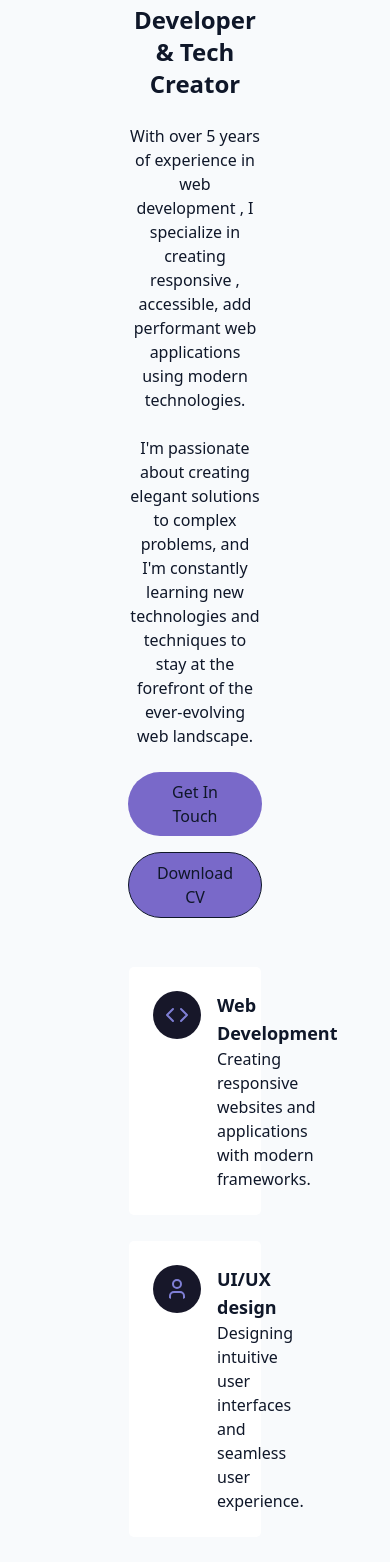
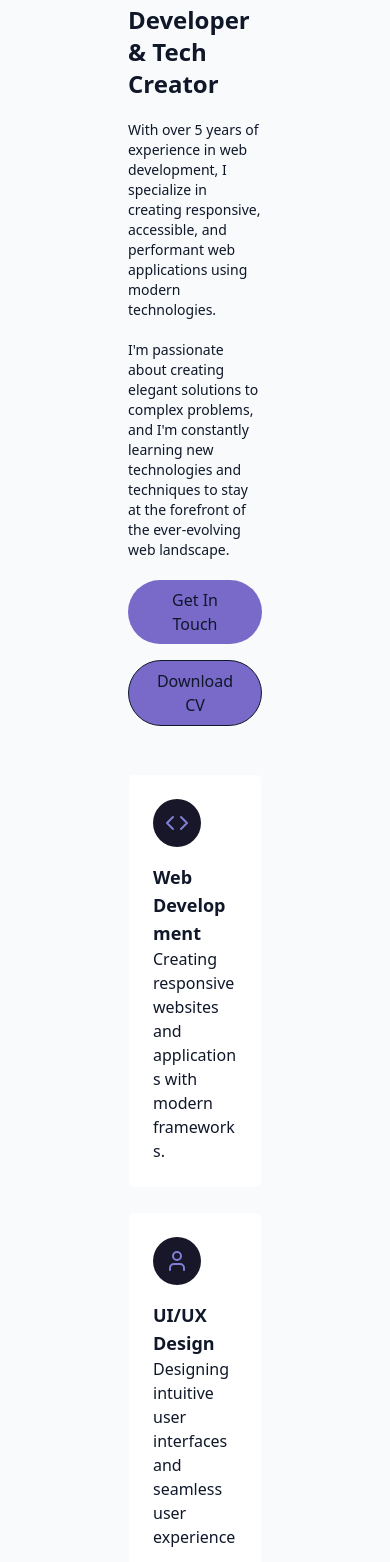
Before and after one commit to kumarsachinkain01/sk_portfolio, a React (Vite) app: page / in a window 390 px wide. Shown: the part 1120-2682 px from the top of the page. Built offline with nearby package versions, Linux system fonts and the light colour scheme.

Commit message:
change the responsive code for small devices

```diff
--- a/src/components/AboutSection.jsx
+++ b/src/components/AboutSection.jsx
@@ -3,6 +3,21 @@ import { cn } from '@/lib/utils'
 import { Briefcase, Code, User } from 'lucide-react'
 
 const AboutSection = () => {
+  const handleDownloadCV = () => {
+  const fileUrl = 'src/assets/Sachin -1.pdf';
+
+  // Open the file in a new tab
+  window.open(fileUrl, '_blank');
+
+  // Create a temporary <a> element for downloading
+  const link = document.createElement('a');
+  link.href = fileUrl;
+  link.download = 'Sachin_Kumar_CV.pdf';
+  document.body.appendChild(link);
+  link.click();
+  document.body.removeChild(link);
+};
+
   return (
     <section id='about'  className='py-24 px-24 relative '>
       {" "}
@@ -14,7 +29,7 @@ const AboutSection = () => {
           </h2>
 
           <div className='grid grid-cols-1 md:grid-cols-2 gap-12 items-center'>
-             <div className='space-y-6'>
+             {/* <div className='space-y-5'>
                  <h3 className='text-2xl font-semibold'>Passionate Web Developer & Tech Creator</h3>
                  <p className='text-muted-foreground'>
                   With over 5 years of experience in web development , I specialize in creating responsive , accessible, add performant web applications using modern technologies.
@@ -29,14 +44,45 @@ const AboutSection = () => {
                     Get In Touch
                   </a>
 
-                  <a href="#contact"  className="cosmic-button inline-block px-6 py-2 rounded-full border border-primary text-primary hover:bg-primary/10 transition-colors duration-300">
-                    {" "}
-                    Download CV
-                  </a>
+                   <a onClick={handleDownloadCV}
+                      className="cosmic-button inline-block px-6 py-2 rounded-full border border-primary text-primary hover:bg-primary/10 transition-colors duration-300 cursor-pointer"
+                      aria-label="Download CV">
+                      Download CV
+                    </a>
                  </div>
-             </div>
+             </div> */}
 
-             <div className='grid grid-cols-1 gap-6 '>
+             <div className="space-y-5 w-full">
+  <h3 className="text-2xl font-semibold text-left">
+    Passionate Web Developer & Tech Creator
+  </h3>
+
+  <p className="text-muted-foreground text-sm break-words text-left">
+    With over 5 years of experience in web development, I specialize in creating responsive, accessible, and performant web applications using modern technologies.
+  </p>
+
+  <p className="text-muted-foreground text-sm break-words text-left">
+    I'm passionate about creating elegant solutions to complex problems, and I'm constantly learning new technologies and techniques to stay at the forefront of the ever-evolving web landscape.
+  </p>
+
+  <div className="flex flex-col sm:flex-row gap-4">
+    <a href="#contact" className="cosmic-button inline-block text-center w-full sm:w-auto">
+      Get In Touch
+    </a>
+
+    <a
+      onClick={handleDownloadCV}
+      className="cosmic-button inline-block px-6 py-2 rounded-full border border-primary text-primary hover:bg-primary/10 transition-colors duration-300 cursor-pointer text-center w-full sm:w-auto"
+      aria-label="Download CV"
+    >
+      Download CV
+    </a>
+  </div>
+</div>
+
+
+
+             {/* <div className='grid grid-cols-1 gap-6 '>
               <div className="gradient-border p-6 card-hover">
                 <div className="flex items-start gap-4">
                   <div className="p-3 rounded-full bg-[#171729]">
@@ -79,7 +125,55 @@ const AboutSection = () => {
                   </div>
                 </div>
               </div>
-             </div>
+             </div> */}
+
+             <div className="grid grid-cols-1 gap-6">
+  {/* Card 1 */}
+  <div className="gradient-border p-6 card-hover">
+    <div className="flex items-start gap-4 flex-wrap sm:flex-nowrap">
+      <div className="p-3 rounded-full bg-[#171729] shrink-0">
+        <Code className="h-6 w-6 text-[#7F7FD5]" />
+      </div>
+      <div className="text-left break-words max-w-full">
+        <h4 className="font-semibold text-lg">Web Development</h4>
+        <p className="text-muted-foreground">
+          Creating responsive websites and applications with modern frameworks.
+        </p>
+      </div>
+    </div>
+  </div>
+
+  {/* Card 2 */}
+  <div className="gradient-border p-6 card-hover">
+    <div className="flex items-start gap-4 flex-wrap sm:flex-nowrap">
+      <div className="p-3 rounded-full bg-[#171729] shrink-0">
+        <User className="h-6 w-6 text-[#7F7FD5]" />
+      </div>
+      <div className="text-left break-words max-w-full">
+        <h4 className="font-semibold text-lg">UI/UX Design</h4>
+        <p className="text-muted-foreground">
+          Designing intuitive user interfaces and seamless user experience.
+        </p>
+      </div>
+    </div>
+  </div>
+
+  {/* Card 3 */}
+  <div className="gradient-border p-6 card-hover">
+    <div className="flex items-start gap-4 flex-wrap sm:flex-nowrap">
+      <div className="p-3 rounded-full bg-[#171729] shrink-0">
+        <Briefcase className="h-6 w-6 text-[#7F7FD5]" />
+      </div>
+      <div className="text-left break-words max-w-full">
+        <h4 className="font-semibold text-lg">Project Management</h4>
+        <p className="text-muted-foreground">
+          Leading projects from conception to completion with agile methodologies.
+        </p>
+      </div>
+    </div>
+  </div>
+</div>
+
 
 
           </div>
```
Also changed, not shown: 1 other file (tests, documents, lock files or other folders).
